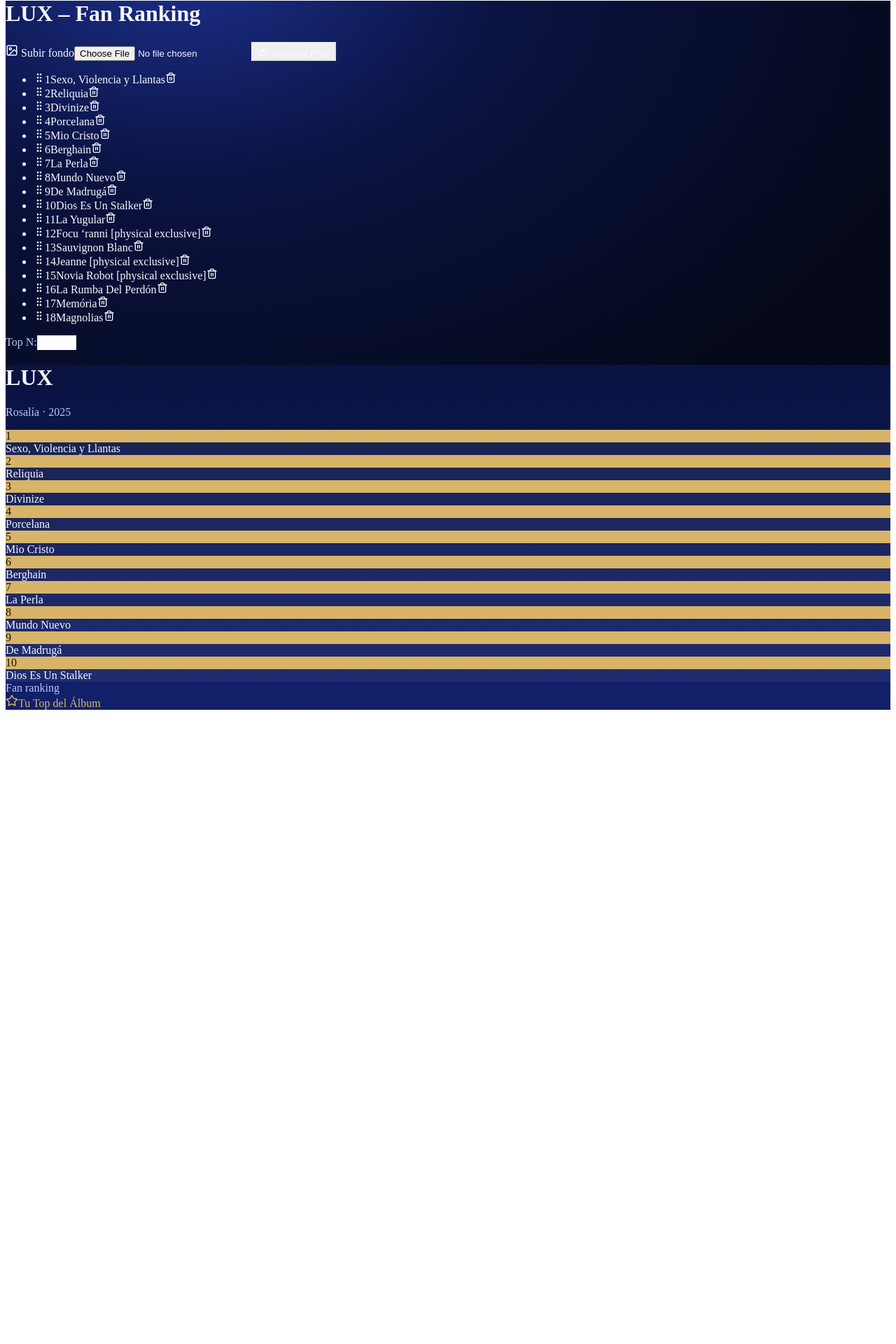
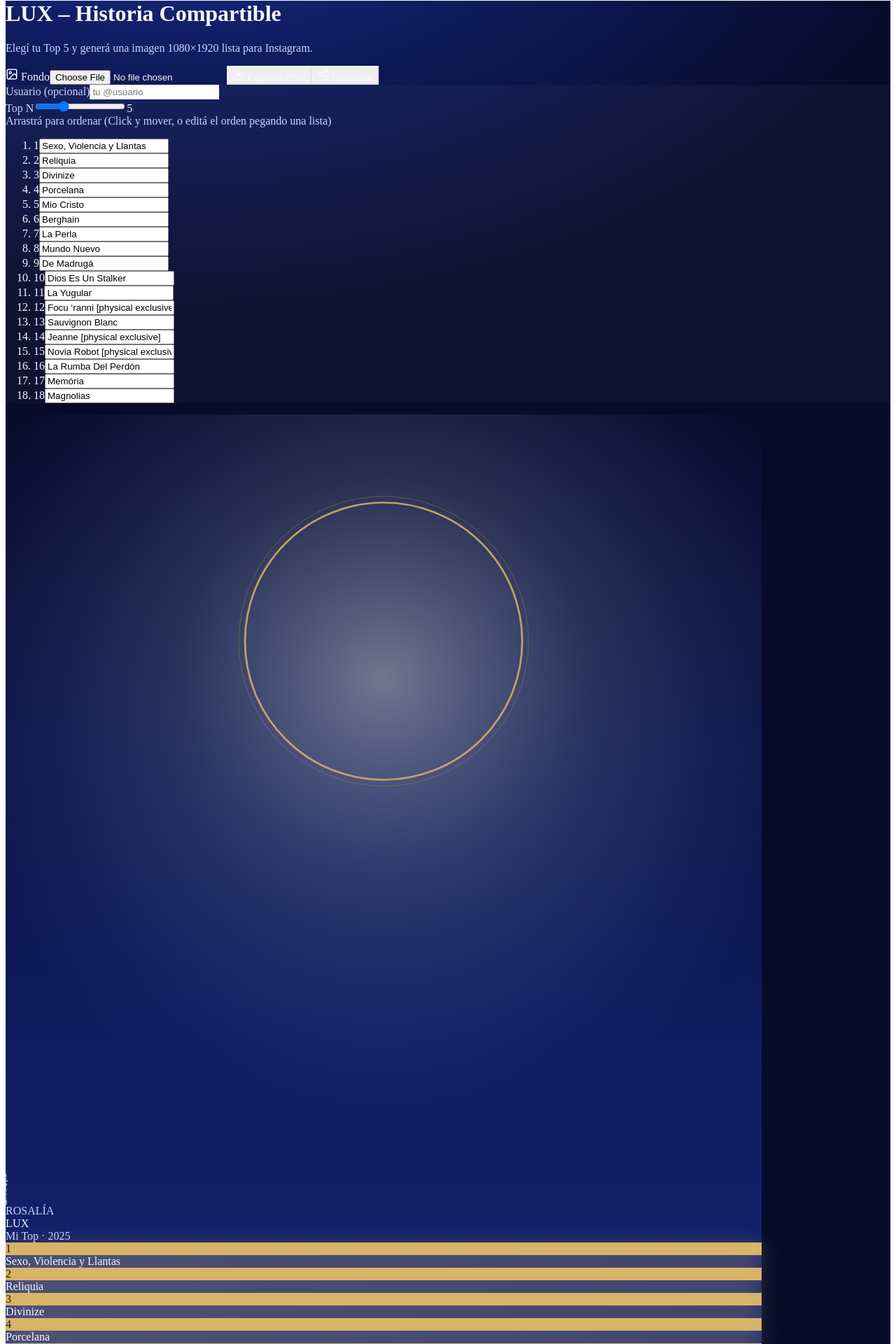
Before and after one commit to diablo0olbaid/lux-rosalia, a Next.js app: page / in a window 1280 px wide. Shown: the part 20-1940 px from the top of the page at 70% size. Before the commit the page ends 1042 px from the top, so only its background shows below. Built offline with nearby package versions, Linux system fonts and the light colour scheme.

Commit message:
Update page.tsx

```diff
--- a/app/page.tsx
+++ b/app/page.tsx
@@ -1,10 +1,14 @@
 "use client";
 
-import React, { useRef, useState } from "react";
+import React, { useMemo, useRef, useState } from "react";
 import html2canvas from "html2canvas";
-import { GripVertical, Trash2, Download, Star, Image as ImgIcon } from "lucide-react";
+import { Download, Share2, Image as ImgIcon, Sparkles } from "lucide-react";
+import { motion, AnimatePresence } from "framer-motion";
 
-// Tracklist oficial de LUX
+// =============================
+// LUX – Angelical Cinematográfica (STORY 1080x1920)
+// =============================
+
 const TRACKS: string[] = [
   "Sexo, Violencia y Llantas",
   "Reliquia",
@@ -26,151 +30,149 @@
   "Magnolias",
 ];
 
+// Paleta etérea (azules fríos + dorado suave)
 const palette = {
-  bgDeep: "#0a1240",
-  bgSoft: "#12206b",
+  bg1: "#070b2a",
+  bg2: "#0e1b5c",
+  bg3: "#1b2f8a",
   ink: "#f7f8ff",
+  mist: "#cbd6ff",
   gold: "#d7b467",
-  goldDark: "#b39243",
-  mist: "#b9c7ff",
+  goldDim: "#b39243",
 };
 
 function clamp(n: number, min: number, max: number): number {
   return Math.max(min, Math.min(max, n));
 }
 
-function useDragSort(
-  items: string[],
-  setItems: React.Dispatch<React.SetStateAction<string[]>>
-) {
-  const dragIndex = useRef<number>(-1);
-
-  const onDragStart = (idx: number) => (e: React.DragEvent<HTMLLIElement>) => {
-    dragIndex.current = idx;
-    e.dataTransfer.effectAllowed = "move";
-    e.dataTransfer.setData("text/plain", String(idx));
-  };
-
-  const onDragOver = (idx: number) => (e: React.DragEvent<HTMLLIElement>) => {
-    e.preventDefault(); // necesario para permitir drop
-  };
-
-  const onDrop = (idx: number) => (e: React.DragEvent<HTMLLIElement>) => {
-    e.preventDefault();
-    const from = dragIndex.current;
-    const to = idx;
-    if (from === -1 || to === -1 || from === to) return;
-    const next = [...items];
-    const [m] = next.splice(from, 1);
-    next.splice(to, 0, m);
-    setItems(next);
-    dragIndex.current = -1;
-  };
-
-  return { onDragStart, onDragOver, onDrop };
+function Halo() {
+  return (
+    <svg viewBox="0 0 1200 1200" className="absolute inset-0 w-full h-full" aria-hidden>
+      <defs>
+        <radialGradient id="luxHalo" cx="50%" cy="35%" r="60%">
+          <stop offset="0%" stopColor="#ffffff" stopOpacity="0.42" />
+          <stop offset="45%" stopColor="#cfe1ff" stopOpacity="0.16" />
+          <stop offset="80%" stopColor="#8aa4ff" stopOpacity="0.06" />
+          <stop offset="100%" stopColor="#6c81ff" stopOpacity="0" />
+        </radialGradient>
+      </defs>
+      <rect width="1200" height="1200" fill="url(#luxHalo)" />
+      <g opacity="0.85">
+        <circle cx="600" cy="360" r="220" fill="none" stroke={palette.gold} strokeWidth="3" />
+        <circle cx="600" cy="360" r="230" fill="none" stroke={palette.goldDim} strokeOpacity="0.5" />
+      </g>
+    </svg>
+  );
 }
 
-function LuxPoster({
+function Particles() {
+  // simple decorative stars
+  const stars = Array.from({ length: 28 }).map((_, i) => ({
+    id: i,
+    x: Math.random() * 100,
+    y: Math.random() * 100,
+    s: Math.random() * 2 + 0.6,
+    o: Math.random() * 0.7 + 0.2,
+  }));
+  return (
+    <div className="absolute inset-0 pointer-events-none select-none">
+      {stars.map((st) => (
+        <div key={st.id} className="absolute rounded-full" style={{ left: `${st.x}%`, top: `${st.y}%`, width: st.s, height: st.s, background: palette.mist, opacity: st.o }} />
+      ))}
+    </div>
+  );
+}
+
+function PosterStory({
   title,
-  selection,
-  accent,
+  subtitle,
+  year,
+  top,
   bgImage,
+  username,
 }: {
   title: string;
-  selection: string[];
-  accent: string;
+  subtitle: string;
+  year: string | number;
+  top: string[];
   bgImage?: string;
+  username?: string;
 }) {
+  // Story: 1080x1920
+  const W = 1080, H = 1920;
   return (
     <div
-      id="lux-poster"
-      className="relative w-[1080px] h-[1350px] rounded-3xl overflow-hidden shadow-2xl"
-      style={{ background: `linear-gradient(180deg, ${palette.bgDeep}, ${palette.bgSoft})` }}
+      id="lux-story"
+      className="relative rounded-[40px] overflow-hidden shadow-[0_40px_120px_rgba(0,0,0,0.6)]"
+      style={{ width: W, height: H, background: `linear-gradient(180deg, ${palette.bg1} 0%, ${palette.bg2} 45%, ${palette.bg3} 100%)` }}
     >
       {bgImage && (
-        <img
-          src={bgImage}
-          alt="bg"
-          className="absolute inset-0 w-full h-full object-cover opacity-20"
-        />
+        <img src={bgImage} alt="bg" className="absolute inset-0 w-full h-full object-cover opacity-[0.18]" />
       )}
-      <div
-        className="absolute inset-0"
-        style={{ boxShadow: "inset 0 0 200px rgba(0,0,0,0.35)" }}
-      />
+
+      {/* Vignette */}
+      <div className="absolute inset-0" style={{ boxShadow: "inset 0 0 260px rgba(0,0,0,0.45)" }} />
+
+      {/* Halo + Partículas */}
+      <div className="absolute -top-24 left-1/2 -translate-x-1/2 w-[140%] h-[70%]">
+        <Halo />
+      </div>
+      <Particles />
+
+      {/* Header Cinematográfico */}
       <div className="absolute top-20 left-0 right-0 text-center">
-        <h1
-          className="text-[110px] font-light tracking-widest"
-          style={{ color: palette.ink }}
+        <div className="uppercase tracking-[0.40em] text-[32px]" style={{ color: palette.mist }}>ROSALÍA</div>
+        <div className="mt-2 text-[140px] leading-none font-light" style={{ color: palette.ink, letterSpacing: "0.01em" }}>{title}</div>
+        <div className="mt-4 text-[28px]" style={{ color: palette.mist }}>{subtitle} · {year}</div>
+      </div>
+
+      {/* Ranking Top 5 */}
+      <div className="absolute left-10 right-10 bottom-24">
+        <div className="grid grid-cols-1 gap-6">
+          <AnimatePresence>
+            {top.map((name, i) => (
+              <motion.div
+                key={name}
+                initial={{ opacity: 0, y: 30 }}
+                animate={{ opacity: 1, y: 0 }}
+                transition={{ delay: i * 0.06, duration: 0.45, ease: [0.2, 0.8, 0.2, 1] }}
+                className="flex items-center gap-4"
               >
-          LUX
-        </h1>
-        <p className="text-xl" style={{ color: palette.mist }}>
-          Rosalía · 2025
-        </p>
-      </div>
-      <div className="absolute bottom-14 left-16 right-16">
-        <div className="grid grid-cols-1 md:grid-cols-2 gap-6">
-          {selection.map((name, i) => (
-            <div key={i} className="flex items-center gap-4">
-              <div
-                className="w-12 h-12 rounded-full grid place-items-center text-xl font-semibold"
-                style={{ background: palette.gold, color: "#151515" }}
-              >
+                <div className="w-16 h-16 rounded-full grid place-items-center text-2xl font-semibold"
+                     style={{ background: palette.gold, color: "#1a1a1a", boxShadow: "0 8px 30px rgba(215,180,103,0.45)" }}>
                   {i + 1}
                 </div>
-              <div
-                className="flex-1 p-4 rounded-2xl border backdrop-blur-sm"
+                <div className="flex-1 p-5 rounded-3xl border backdrop-blur-[8px]"
                      style={{
-                  borderColor: "rgba(255,255,255,0.15)",
-                  background: "rgba(255,255,255,0.06)",
+                       borderColor: "rgba(255,255,255,0.18)",
+                       background: "linear-gradient(90deg, rgba(255,255,255,0.09), rgba(255,255,255,0.03))",
                        color: palette.ink,
                      }}
                 >
-                {name}
+                  <div className="text-xl md:text-2xl leading-tight tracking-wide">{name}</div>
                 </div>
+              </motion.div>
+            ))}
+          </AnimatePresence>
         </div>
-          ))}
-        </div>
+
+        {/* Footer */}
         <div className="mt-10 flex items-center justify-between">
-          <div
-            className="uppercase tracking-[0.35em] text-sm"
-            style={{ color: palette.mist }}
-          >
-            Fan ranking
-          </div>
-          <div className="flex items-center gap-2" style={{ color: palette.gold }}>
-            <Star size={18} />
-            <span className="text-sm">{accent}</span>
-          </div>
+          <div className="uppercase tracking-[0.35em] text-sm" style={{ color: palette.mist }}>Mi Top LUX</div>
+          <div className="text-sm" style={{ color: palette.gold }}>{username ? `@${username}` : "#LUXTop"}</div>
         </div>
       </div>
     </div>
   );
 }
 
-export default function LuxRankingApp() {
+export default function LuxStoryApp() {
   const [tracks, setTracks] = useState<string[]>(TRACKS);
-  const [topN, setTopN] = useState<number>(10);
-  const [accent] = useState<string>("Tu Top del Álbum");
+  const [topN, setTopN] = useState<number>(5);
   const [bgImage, setBgImage] = useState<string>("");
+  const [username, setUsername] = useState<string>("");
 
-  const { onDragStart, onDragOver, onDrop } = useDragSort(tracks, setTracks);
-
-  const exportPNG = async () => {
-    const node = document.getElementById("lux-poster");
-    if (!node) return;
-    const canvas = await html2canvas(node as HTMLElement, {
-      backgroundColor: null,
-      useCORS: true,
-      scale: 2,
-    });
-    const data = canvas.toDataURL("image/png");
-    const a = document.createElement("a");
-    a.href = data;
-    a.download = `LUX-ranking-${Date.now()}.png`;
-    a.click();
-  };
+  const top = useMemo(() => tracks.slice(0, clamp(topN, 1, 10)), [tracks, topN]);
 
   const onChangeBg: React.ChangeEventHandler<HTMLInputElement> = (e) => {
     const f = e.target.files?.[0];
@@ -178,79 +180,84 @@
     setBgImage(URL.createObjectURL(f));
   };
 
+  const exportPNG = async () => {
+    const node = document.getElementById("lux-story");
+    if (!node) return;
+    const canvas = await html2canvas(node as HTMLElement, { backgroundColor: null, useCORS: true, scale: 2 });
+    const data = canvas.toDataURL("image/png");
+    const a = document.createElement("a");
+    a.href = data;
+    a.download = `LUX-story-${Date.now()}.png`;
+    a.click();
+  };
+
+  const tryShare = async () => {
+    const node = document.getElementById("lux-story");
+    if (!node) return exportPNG();
+    const canvas = await html2canvas(node as HTMLElement, { backgroundColor: null, useCORS: true, scale: 2 });
+    const blob = await (await fetch(canvas.toDataURL("image/png"))).blob();
+    const file = new File([blob], `LUX-story-${Date.now()}.png`, { type: "image/png" });
+    // Usa Web Share API si está disponible
+    // @ts-ignore
+    if (navigator.share && navigator.canShare?.({ files: [file] })) {
+      // @ts-ignore
+      await navigator.share({ files: [file], title: "Mi Top LUX", text: "Mi Top LUX" });
+    } else {
+      exportPNG();
+    }
+  };
+
   return (
-    <div
-      className="min-h-screen w-full"
-      style={{
-        background:
-          `radial-gradient(1200px 800px at 20% -5%, #1b2f8a 0%, ${palette.bgDeep} 40%, #050816 100%)`,
-      }}
-    >
-      <div className="max-w-7xl mx-auto px-4 md:px-8 py-10 md:py-14">
-        <h1 className="text-3xl font-semibold mb-4" style={{ color: palette.ink }}>
-          LUX – Fan Ranking
-        </h1>
-        <div className="flex items-center gap-3 mb-6">
-          <label
-            className="px-3 py-2 rounded-xl border cursor-pointer flex items-center gap-2"
-            style={{ borderColor: "rgba(255,255,255,0.2)", color: palette.ink }}
-          >
-            <ImgIcon size={18} /> Subir fondo
+    <div className="min-h-screen w-full" style={{ background: `radial-gradient(1600px 1000px at 20% -10%, #2338a0 0%, ${palette.bg2} 35%, ${palette.bg1} 70%)` }}>
+      <div className="max-w-6xl mx-auto px-4 md:px-8 py-10 md:py-14">
+        {/* Toolbar */}
+        <div className="flex flex-col md:flex-row md:items-end gap-4 md:gap-6 justify-between">
+          <div>
+            <h1 className="text-3xl md:text-4xl font-semibold" style={{ color: palette.ink }}>LUX – Historia Compartible</h1>
+            <p className="text-sm mt-1" style={{ color: palette.mist }}>Elegí tu Top 5 y generá una imagen 1080×1920 lista para Instagram.</p>
+          </div>
+          <div className="flex flex-wrap items-center gap-3">
+            <label className="px-3 py-2 rounded-xl border cursor-pointer flex items-center gap-2" style={{ borderColor: "rgba(255,255,255,0.2)", color: palette.ink }}>
+              <ImgIcon size={18}/> Fondo
               <input type="file" accept="image/*" className="hidden" onChange={onChangeBg} />
             </label>
-          <button
-            onClick={exportPNG}
-            className="px-4 py-2 rounded-xl font-medium flex items-center gap-2 border"
-            style={{ color: palette.ink, borderColor: "rgba(255,255,255,0.2)" }}
-          >
-            <Download size={18} /> Exportar PNG
+            <button onClick={exportPNG} className="px-4 py-2 rounded-xl font-medium border" style={{ color: palette.ink, borderColor: "rgba(255,255,255,0.2)" }}>
+              <Download size={18} className="inline -mt-1 mr-2"/> Exportar PNG
+            </button>
+            <button onClick={tryShare} className="px-4 py-2 rounded-xl font-medium border" style={{ color: palette.ink, borderColor: "rgba(255,255,255,0.2)" }}>
+              <Share2 size={18} className="inline -mt-1 mr-2"/> Compartir
             </button>
           </div>
-        <ul className="space-y-2 mb-8">
+        </div>
+
+        {/* Controls */}
+        <div className="mt-6 grid grid-cols-1 md:grid-cols-3 gap-6">
+          <div className="rounded-3xl p-5 border" style={{ borderColor: "rgba(255,255,255,0.15)", background: "rgba(255,255,255,0.03)" }}>
+            <label className="block text-xs uppercase tracking-widest mb-1" style={{ color: palette.mist }}>Usuario (opcional)</label>
+            <input value={username} onChange={(e)=>setUsername(e.target.value)} placeholder="tu @usuario" className="w-full px-3 py-2 rounded-lg bg-transparent border" style={{ borderColor: "rgba(255,255,255,0.2)", color: palette.ink }} />
+            <div className="mt-4 flex items-center gap-3">
+              <span className="text-sm" style={{ color: palette.mist }}>Top N</span>
+              <input type="range" min={3} max={10} value={topN} onChange={(e)=>setTopN(parseInt(e.target.value,10))} className="flex-1" />
+              <span className="text-sm" style={{ color: palette.ink }}>{topN}</span>
+            </div>
+          </div>
+
+          <div className="rounded-3xl p-5 border md:col-span-2" style={{ borderColor: "rgba(255,255,255,0.15)", background: "rgba(255,255,255,0.03)" }}>
+            <div className="text-sm mb-2" style={{ color: palette.mist }}>Arrastrá para ordenar (Click y mover, o editá el orden pegando una lista)</div>
+            <ol className="space-y-2 max-h-64 overflow-auto pr-2">
               {tracks.map((t, i) => (
-            <li
-              key={i}
-              draggable
-              onDragStart={onDragStart(i)}
-              onDragOver={onDragOver(i)}
-              onDrop={onDrop(i)}
-              className="group flex items-center gap-3 px-3 py-2 rounded-xl border bg-white/5"
-              style={{ borderColor: "rgba(255,255,255,0.15)", color: palette.ink }}
-            >
-              <GripVertical className="opacity-60" size={16} />
-              <span className="w-6 opacity-60">{i + 1}</span>
-              <span className="flex-1">{t}</span>
-              <Trash2
-                size={16}
-                className="opacity-0 group-hover:opacity-100 transition-opacity cursor-pointer"
-                onClick={() => setTracks(tracks.filter((_, idx) => idx !== i))}
-              />
+                <li key={i} className="flex items-center gap-3 px-3 py-2 rounded-xl border" style={{ borderColor: "rgba(255,255,255,0.15)", color: palette.ink }}>
+                  <span className="w-6 opacity-70">{i + 1}</span>
+                  <input value={t} onChange={(e)=>{ const next=[...tracks]; next[i]=e.target.value; setTracks(next); }} className="flex-1 bg-transparent outline-none" />
                 </li>
               ))}
-        </ul>
-        <div className="flex items-center gap-4 mb-8">
-          <label className="text-sm" style={{ color: palette.mist }}>
-            Top N:
-          </label>
-          <input
-            type="number"
-            min={1}
-            max={tracks.length}
-            value={topN}
-            onChange={(e) =>
-              setTopN(clamp(parseInt(e.target.value || "1", 10), 1, tracks.length))
-            }
-            className="w-20 px-2 py-1 rounded bg-transparent border"
-            style={{ borderColor: "rgba(255,255,255,0.2)", color: palette.ink }}
-          />
+            </ol>
           </div>
-        <div className="flex items-center justify-center">
-          <LuxPoster
-            title="LUX"
-            selection={tracks.slice(0, topN)}
-            accent={accent}
-            bgImage={bgImage}
-          />
+        </div>
+
+        {/* Story Preview */}
+        <div className="mt-8 w-full flex items-center justify-center">
+          <PosterStory title="LUX" subtitle="Mi Top" year={"2025"} top={top} bgImage={bgImage} username={username || undefined} />
         </div>
       </div>
     </div>
```
Lines whose indentation alone changed are shown as unchanged.
